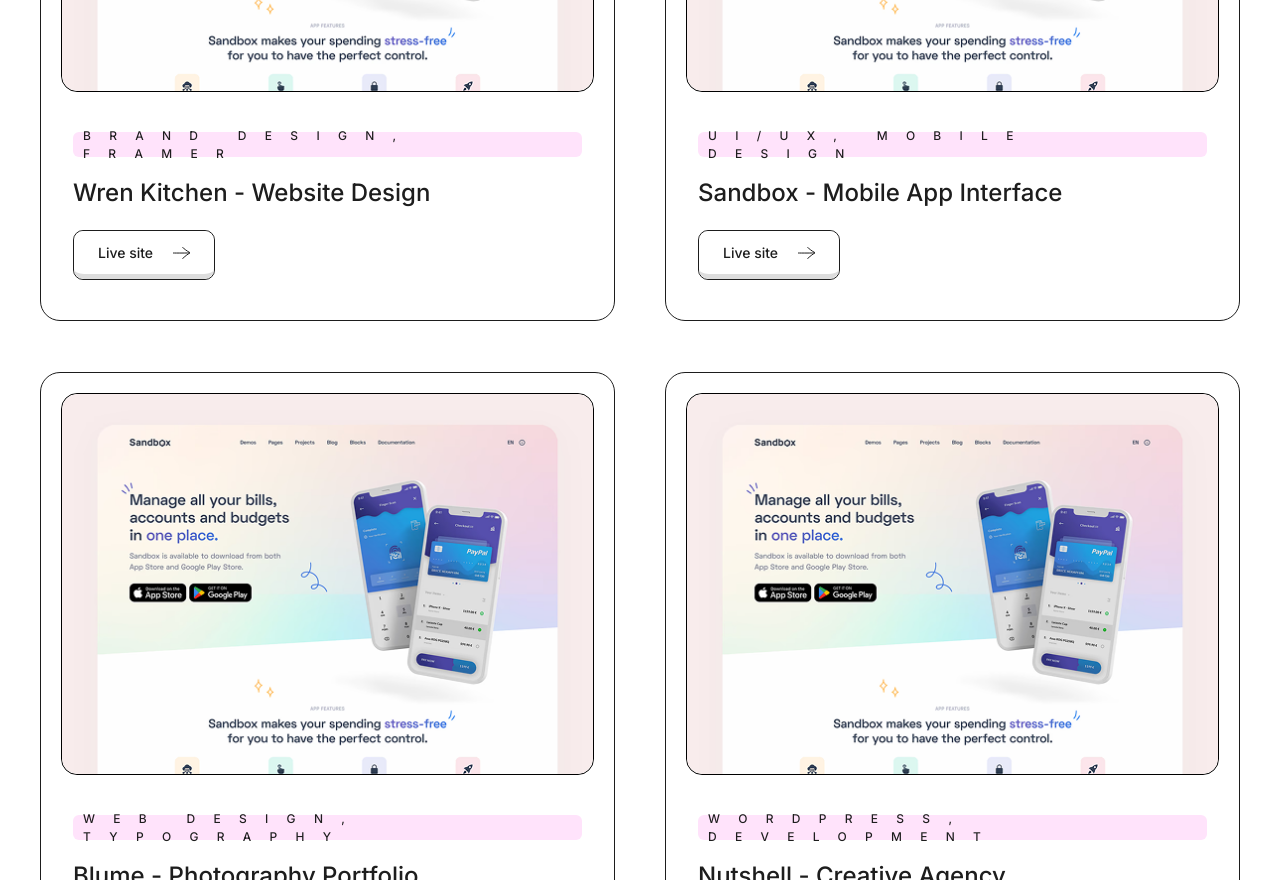
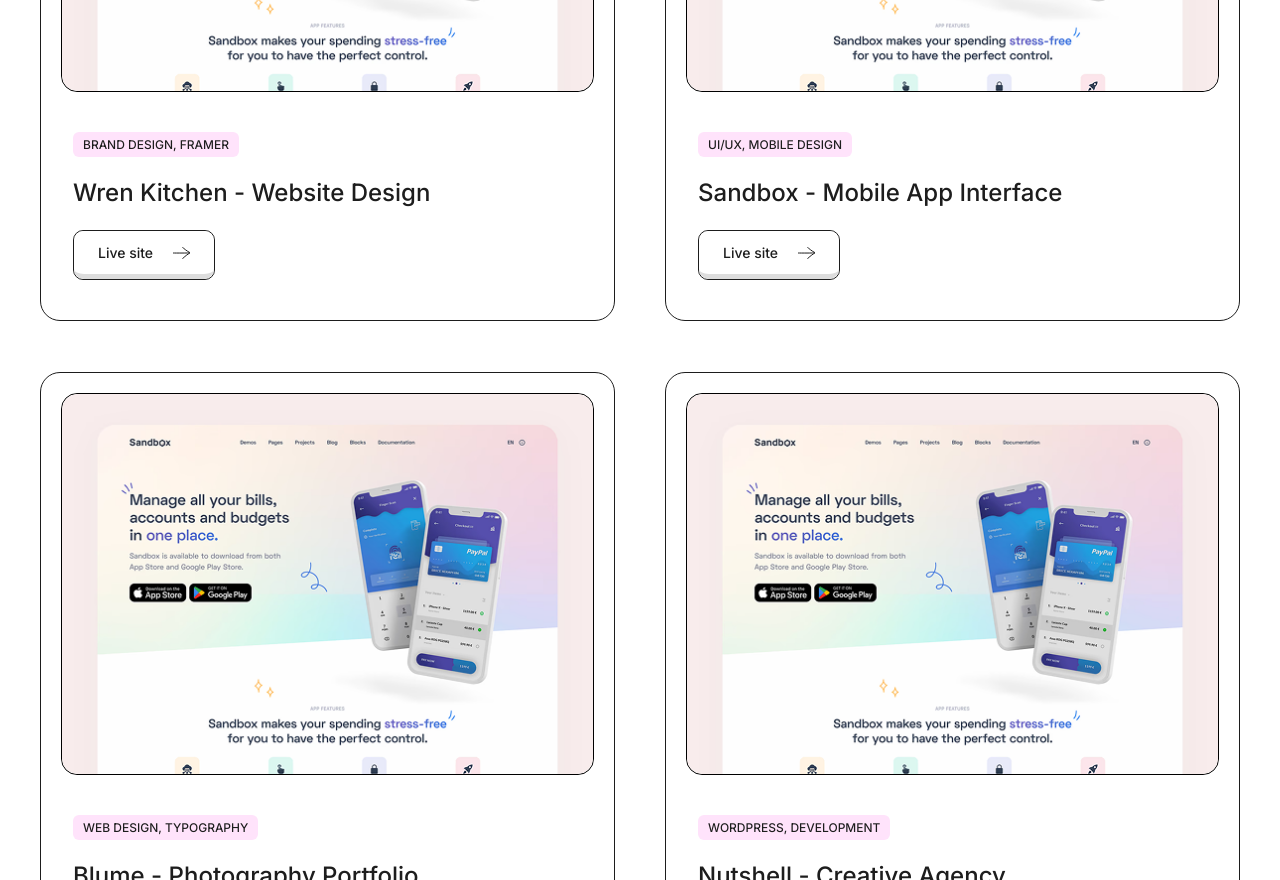
Before and after one commit to Sifathossensuvo/md-younus, a React (Vite) app: page / in a window 1280 px wide. Shown: the part 1920-2800 px from the top of the page. Built offline with nearby package versions, Linux system fonts and the light colour scheme.

Commit message:
delete simple bugs

```diff
--- a/src/components/AllProjects.jsx
+++ b/src/components/AllProjects.jsx
@@ -446,11 +446,11 @@
             md:text-[12px]
             font-[475]
             mt-10
-            tracking-[18.3]
+
             text-[#1d1d1d]
             flex
             items-center
-            uppercase[[
+
             h-[25px]
             bg-[#FFE3FB]
             px-[10px]
--- a/src/components/Works.jsx
+++ b/src/components/Works.jsx
@@ -409,7 +409,7 @@
             md:text-[12px]
             font-[475]
             mt-10
-            tracking-[18.3px]
+
             text-[#1d1d1d]
             flex
             items-center
```
